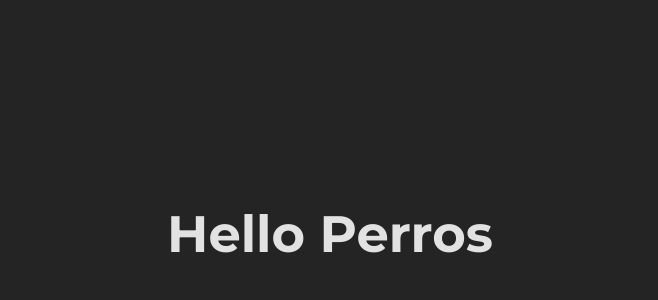
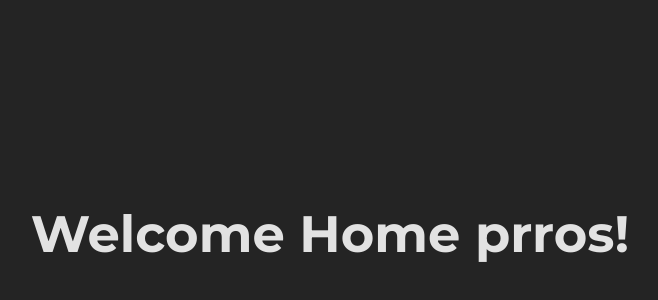
Before and after one commit to AbrahamOliden/alura-cinema, a React (Vite) app: page / in a window 1280 px wide. Shown: the part 166-466 px from the top of the page, without its empty margins (310-968 px from the left). Built offline with nearby package versions, Linux system fonts and the light colour scheme.

Commit message:
import AppRoutes

```diff
--- a/src/App.jsx
+++ b/src/App.jsx
@@ -1,10 +1,11 @@
+import AppRoutes from './routes'
 import './App.css'
 
 function App() {
 
   return (
     <>
-      <h1>Hello Perros</h1>
+      <AppRoutes />
     </>
   )
 }
```
